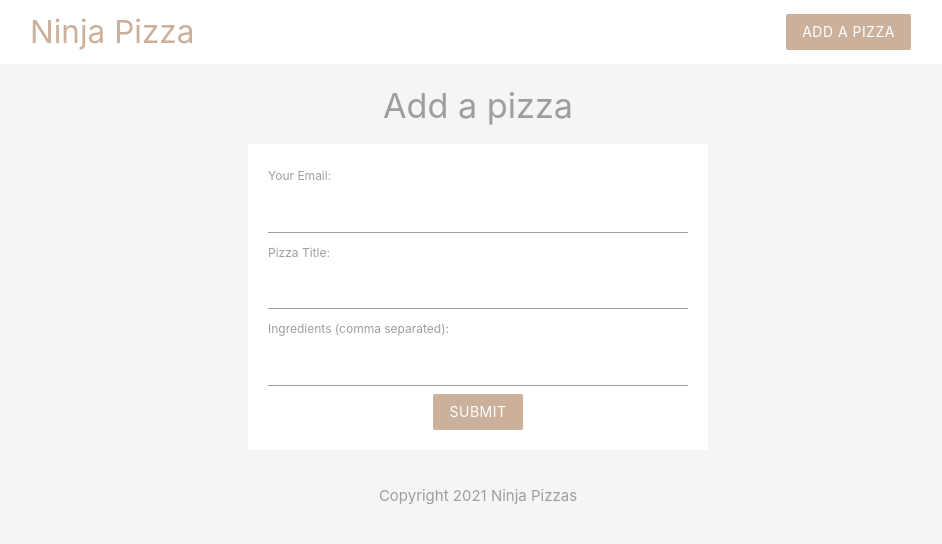
After one commit to Arash-11/Ninja-Pizza-Project, a PHP site: page /add.php in a window 1280 px wide. The commit adds this page. Shown: the top 544 px of the page, without its empty margins (162-1104 px from the left). Run offline with PHP 8.4, Linux system fonts and the light colour scheme.

Commit message:
added form validation

```diff
--- /dev/null
+++ b/Pizza Project/add.php
@@ -0,0 +1,55 @@
+<?php
+
+  if (isset($_POST['submit'])) {
+
+    // check email
+    if (empty($_POST['email'])) {
+      echo 'An email is required <br />';
+    } else {
+      $email = $_POST['email'];
+      if (!filter_var($email, FILTER_VALIDATE_EMAIL)) {
+        echo "email must be a valid email address <br />";
+      }
+    }
+
+    // check title
+    if (empty($_POST['title'])) {
+      echo 'An title is required <br />';
+    } else {
+      echo htmlspecialchars($_POST['title'])."<br />";
+    }
+
+    // check ingredients
+    if (empty($_POST['ingredients'])) {
+      echo 'At least one ingredient is required <br />';
+    } else {
+      echo htmlspecialchars($_POST['ingredients'])."<br />";
+    }
+
+  } // end of POST check
+
+?>
+
+<!DOCTYPE html>
+<html lang="en">
+
+  <?php include('templates/header.php'); ?>
+
+  <section class="container grey-text">
+    <h4 class="center">Add a pizza</h4>
+    <form action="add.php" method="POST" class="white">
+      <label>Your Email:</label>
+      <input type="text" name="email">
+      <label>Pizza Title:</label>
+      <input type="text" name="title">
+      <label>Ingredients (comma separated):</label>
+      <input type="text" name="ingredients">
+      <div class="center">
+        <input type="submit" name="submit" value="submit" class="btn brand z-depth-0">
+      </div>
+    </form>
+  </section>
+
+  <?php include('templates/footer.php'); ?>
+
+</html>
--- a/Pizza Project/templates/header.php
+++ b/Pizza Project/templates/header.php
@@ -11,6 +11,11 @@
     .brand-text {
       color: #cbb09c !important;
     }
+    form {
+      max-width: 460px;
+      margin: 20px auto;
+      padding: 20px;
+    }
   </style>
 </head>
 
```
